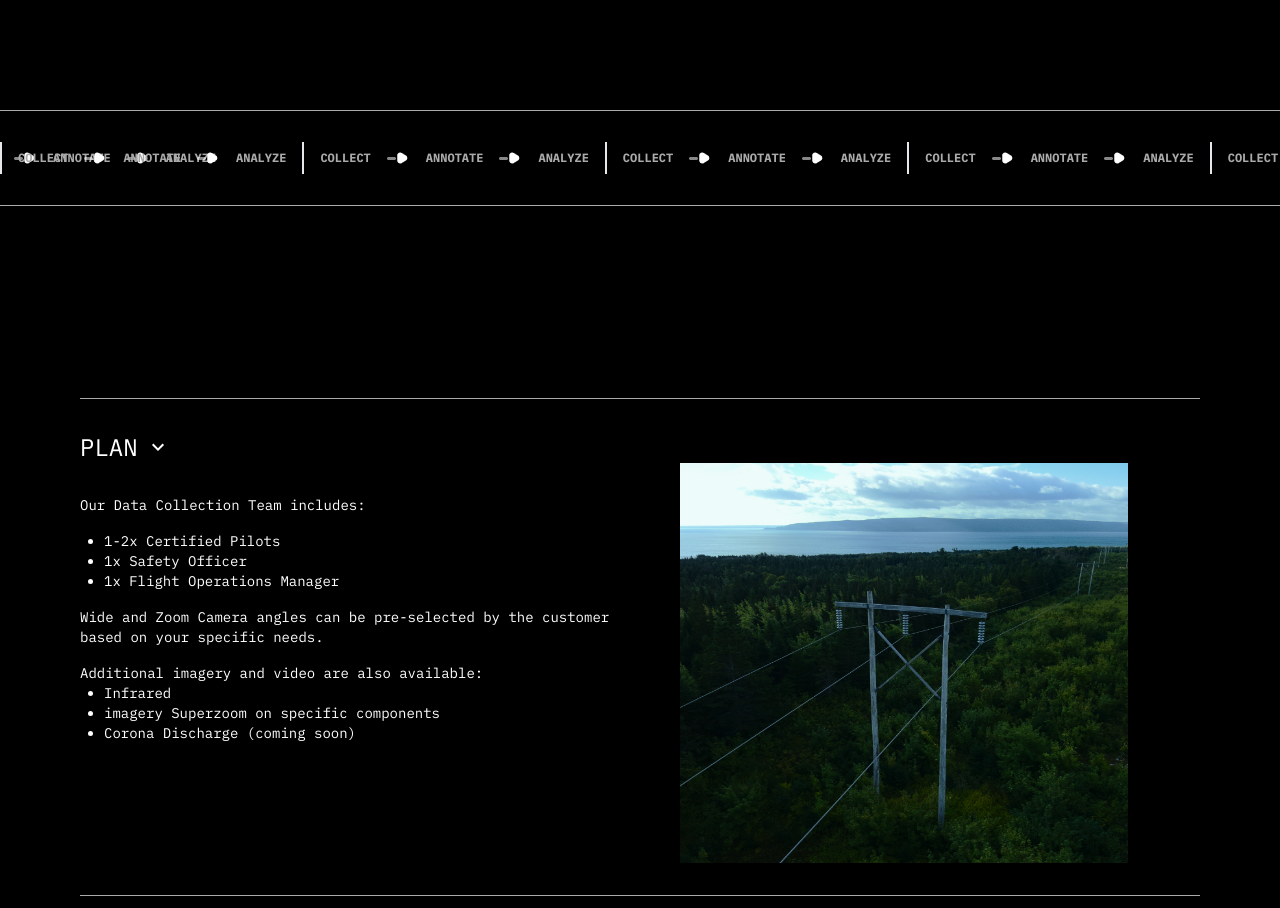
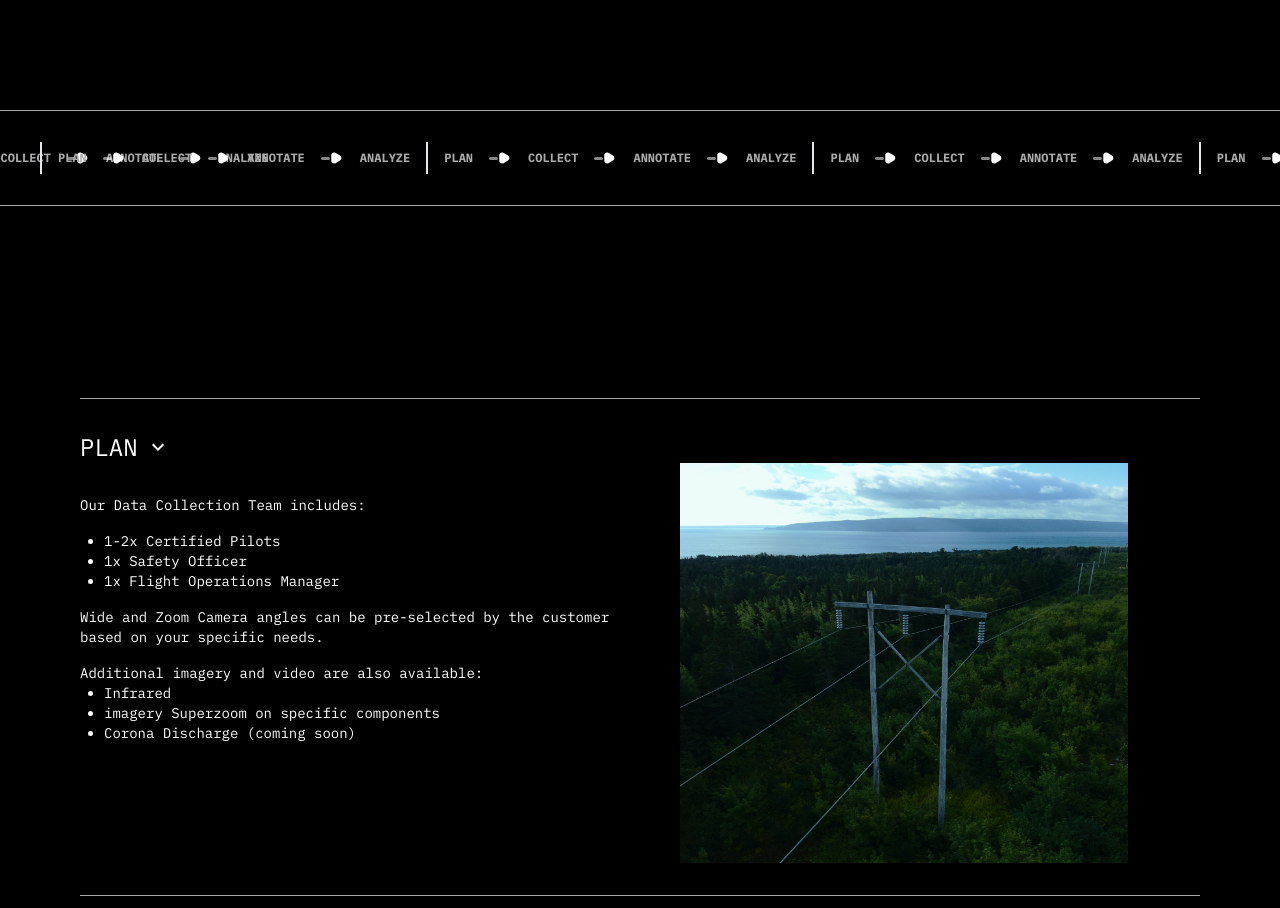
Before and after one commit to Generalsoi/detect-atlantic, a React (Vite) app: page /solutions/power in a window 1280 px wide. Shown: the part 1338-2246 px from the top of the page. Built offline with nearby package versions, Linux system fonts and the light colour scheme.

Commit message:
fix: minor updates

```diff
--- a/src/components/Cursor.tsx
+++ b/src/components/Cursor.tsx
@@ -1,8 +1,8 @@
 import React, { FC, useEffect, useState } from "react";
 
 export const Cursor: FC = () => {
-  const [cursorx, setCursorx] = useState<any>();
-  const [cursory, setCursory] = useState<any>();
+  const [cursorx, setCursorx] = useState<number>();
+  const [cursory, setCursory] = useState<number>();
 
   window.addEventListener("mousemove", (e) => {
     setCursorx(e.pageX);
--- a/src/index.css
+++ b/src/index.css
@@ -24,18 +24,8 @@ body {
   border-radius: 50%;
   opacity: 1;
   z-index: 50;
-}
-
-.cursor-dot {
-  width: 8px;
-  height: 8px;
-  background-color: #dc5656;
-  transition: opacity 0.5s ease-in-out, transform 0.3s ease-in-out;
-}
-
-.cursor-dot-outline {
   width: 40px;
   height: 40px;
   background-color: rgba(229, 128, 128, 0.5);
-  transition: opacity 1s ease-in-out, transform 0.3s ease-in-out;
+  transition: opacity 0.3s ease-in-out, transform 0.3s ease-in-out;
 }
--- a/src/layouts/homepage/colletAnnotate.tsx
+++ b/src/layouts/homepage/colletAnnotate.tsx
@@ -14,62 +14,67 @@ export const ColletAnnotateScroll: FC = () => {
       >
         <section className="flex items-center gap-4 py-4 w-[50%] animate-swipe">
           <span className="border border-l-2 border-t-0 border-r-0 border-b-0 h-8 "></span>
+          <p className="uppercase text-xs font-bold text-[#AAAAAA]">plan</p>
+          <img src={ArrowRight} alt="arrow-right" />
+          <p className="uppercase text-xs font-bold text-[#AAAAAA]">collect</p>
+          <img src={ArrowRight} alt="arrow-right" />
+          <p className="uppercase text-xs font-bold text-[#AAAAAA]">annotate</p>
+          <img src={ArrowRight} alt="arrow-right" />
+          <p className="uppercase text-xs font-bold text-[#AAAAAA]">analyze</p>
+
+          <span className="border border-l-2 border-t-0 border-r-0 border-b-0 h-8 "></span>
+          <p className="uppercase text-xs font-bold text-[#AAAAAA]">plan</p>
+          <img src={ArrowRight} alt="arrow-right" />
           <p className="uppercase text-xs font-bold text-[#AAAAAA]">collect</p>
           <img src={ArrowRight} alt="arrow-right" />
           <p className="uppercase text-xs font-bold text-[#AAAAAA]">annotate</p>
           <img src={ArrowRight} alt="arrow-right" />
           <p className="uppercase text-xs font-bold text-[#AAAAAA]">analyze</p>
           <span className="border border-l-2 border-t-0 border-r-0 border-b-0 h-8 "></span>
+          <p className="uppercase text-xs font-bold text-[#AAAAAA]">plan</p>
+          <img src={ArrowRight} alt="arrow-right" />
           <p className="uppercase text-xs font-bold text-[#AAAAAA]">collect</p>
           <img src={ArrowRight} alt="arrow-right" />
           <p className="uppercase text-xs font-bold text-[#AAAAAA]">annotate</p>
           <img src={ArrowRight} alt="arrow-right" />
           <p className="uppercase text-xs font-bold text-[#AAAAAA]">analyze</p>
           <span className="border border-l-2 border-t-0 border-r-0 border-b-0 h-8 "></span>
+          <p className="uppercase text-xs font-bold text-[#AAAAAA]">plan</p>
+          <img src={ArrowRight} alt="arrow-right" />
+          <p className="uppercase text-xs font-bold text-[#AAAAAA]">collect</p>
+          <img src={ArrowRight} alt="arrow-right" />
+          <p className="uppercase text-xs font-bold text-[#AAAAAA]">annotate</p>
+          <img src={ArrowRight} alt="arrow-right" />
+          <p className="uppercase text-xs font-bold text-[#AAAAAA]">analyze</p>
+        </section>
+        <section className="flex items-center gap-4 ml-10 py-4 w-[50%] animate-swipe">
+          <span className="border border-l-2 border-t-0 border-r-0 border-b-0 h-8 "></span>
+          <p className="uppercase text-xs font-bold text-[#AAAAAA]">plan</p>
+          <img src={ArrowRight} alt="arrow-right" />
           <p className="uppercase text-xs font-bold text-[#AAAAAA]">collect</p>
           <img src={ArrowRight} alt="arrow-right" />
           <p className="uppercase text-xs font-bold text-[#AAAAAA]">annotate</p>
           <img src={ArrowRight} alt="arrow-right" />
           <p className="uppercase text-xs font-bold text-[#AAAAAA]">analyze</p>
           <span className="border border-l-2 border-t-0 border-r-0 border-b-0 h-8 "></span>
+          <p className="uppercase text-xs font-bold text-[#AAAAAA]">plan</p>
+          <img src={ArrowRight} alt="arrow-right" />
           <p className="uppercase text-xs font-bold text-[#AAAAAA]">collect</p>
           <img src={ArrowRight} alt="arrow-right" />
           <p className="uppercase text-xs font-bold text-[#AAAAAA]">annotate</p>
           <img src={ArrowRight} alt="arrow-right" />
           <p className="uppercase text-xs font-bold text-[#AAAAAA]">analyze</p>
           <span className="border border-l-2 border-t-0 border-r-0 border-b-0 h-8 "></span>
-          <p className="uppercase text-xs font-bold text-[#AAAAAA]">collect</p>
+          <p className="uppercase text-xs font-bold text-[#AAAAAA]">plan</p>
           <img src={ArrowRight} alt="arrow-right" />
-          <p className="uppercase text-xs font-bold text-[#AAAAAA]">annotate</p>
-          <img src={ArrowRight} alt="arrow-right" />
-          <p className="uppercase text-xs font-bold text-[#AAAAAA]">analyze</p>
-        </section>
-        <section className="flex items-center gap-4 py-4 w-[50%] animate-swipe">
-          <span className="border border-l-2 border-t-0 border-r-0 border-b-0 h-8 "></span>
           <p className="uppercase text-xs font-bold text-[#AAAAAA]">collect</p>
           <img src={ArrowRight} alt="arrow-right" />
           <p className="uppercase text-xs font-bold text-[#AAAAAA]">annotate</p>
           <img src={ArrowRight} alt="arrow-right" />
           <p className="uppercase text-xs font-bold text-[#AAAAAA]">analyze</p>
           <span className="border border-l-2 border-t-0 border-r-0 border-b-0 h-8 "></span>
-          <p className="uppercase text-xs font-bold text-[#AAAAAA]">collect</p>
+          <p className="uppercase text-xs font-bold text-[#AAAAAA]">plan</p>
           <img src={ArrowRight} alt="arrow-right" />
-          <p className="uppercase text-xs font-bold text-[#AAAAAA]">annotate</p>
-          <img src={ArrowRight} alt="arrow-right" />
-          <p className="uppercase text-xs font-bold text-[#AAAAAA]">analyze</p>
-          <span className="border border-l-2 border-t-0 border-r-0 border-b-0 h-8 "></span>
-          <p className="uppercase text-xs font-bold text-[#AAAAAA]">collect</p>
-          <img src={ArrowRight} alt="arrow-right" />
-          <p className="uppercase text-xs font-bold text-[#AAAAAA]">annotate</p>
-          <img src={ArrowRight} alt="arrow-right" />
-          <p className="uppercase text-xs font-bold text-[#AAAAAA]">analyze</p>
-          <span className="border border-l-2 border-t-0 border-r-0 border-b-0 h-8 "></span>
-          <p className="uppercase text-xs font-bold text-[#AAAAAA]">collect</p>
-          <img src={ArrowRight} alt="arrow-right" />
-          <p className="uppercase text-xs font-bold text-[#AAAAAA]">annotate</p>
-          <img src={ArrowRight} alt="arrow-right" />
-          <p className="uppercase text-xs font-bold text-[#AAAAAA]">analyze</p>
-          <span className="border border-l-2 border-t-0 border-r-0 border-b-0 h-8 "></span>
           <p className="uppercase text-xs font-bold text-[#AAAAAA]">collect</p>
           <img src={ArrowRight} alt="arrow-right" />
           <p className="uppercase text-xs font-bold text-[#AAAAAA]">annotate</p>
--- a/src/layouts/solutions/platform.tsx
+++ b/src/layouts/solutions/platform.tsx
@@ -80,7 +80,7 @@ export const Platform: FC = () => {
             transition={{ type: "spring", stiffness: 20 }}
           >
             <p>Our functional web-based platforms can:</p>
-            <ul className="mt-10 list-disc px-4 md:px-10">
+            <ul className="mt-4 list-disc px-4 md:px-10">
               <li>
                 Store and manage inspections in a customer profile’s searchable
                 database
@@ -92,11 +92,11 @@ export const Platform: FC = () => {
               <li>Filter detected issues by severity or type</li>
               <li>Automatically generate a PDF report for offline use</li>
             </ul>
-            <p className="mt-10 w-full md:w-[80%]">
+            <p className="mt-4 w-full md:w-[80%]">
               Any GPS-tagged imagery and notes can be used Using SCOPE, Detect
               can build a timeline for each asset - its life story.
             </p>
-            <p className="mt-10 w-full md:w-[80%]">
+            <p className="mt-4 w-full md:w-[80%]">
               Using rich data and this story, Detect will be able to determine
               long-term trends and extrapolate that to other
               structures/equipment, and fix defects before they become a
```
Also changed, not shown: src/assets/images/platformimgtwo.png.
